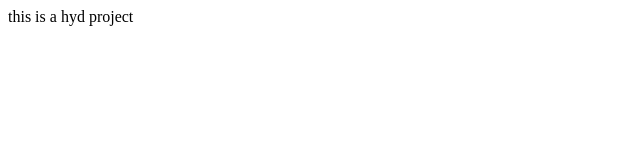
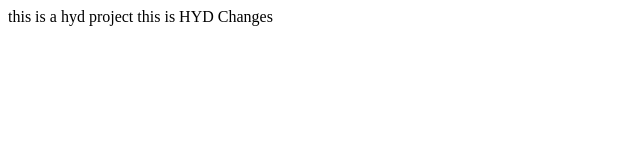
Before and after one commit to Ravitejatorrikonda/52r-HYD, a plain HTML site: page index.html in a window 1280 px wide. Shown: the whole page, without its empty margins (0-640 px from the left). Drawn offline with Linux system fonts and the light colour scheme.

Commit message:
HYD Changes

```diff
--- a/index.html
+++ b/index.html
@@ -7,5 +7,7 @@
 </head>
 <body>
     this is a hyd project
+    this is HYD Changes
+
 </body>
 </html>
```
